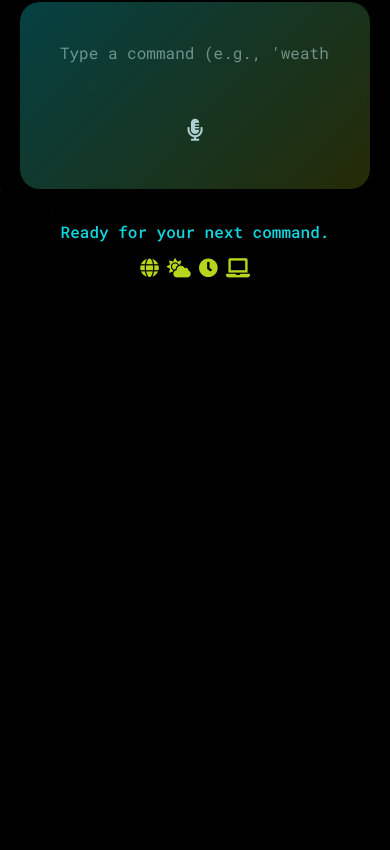
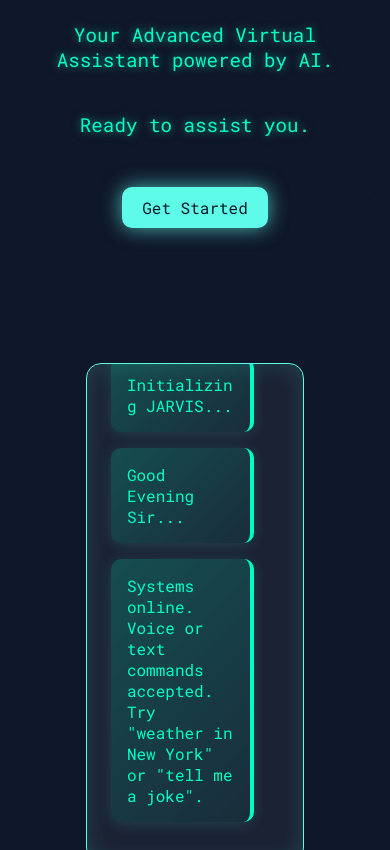
Before and after one commit to OmkarPatil45/Jarvis-AI-main, a plain HTML site: page index.html in a window 390 px wide. Shown: the part 617-1467 px from the top of the page. Before the commit the page ends 910 px from the top, so only its background shows below. Drawn offline with Linux system fonts and the light colour scheme.

Commit message:
improved Jarvis's UI

```diff
--- a/index.html
+++ b/index.html
@@ -12,16 +12,23 @@
 
 <body>
     <canvas id="particles-canvas"></canvas>
-
     <section class="main">
         <div class="image-container">
             <div class="image">
                 <img src="giphy.gif" alt="JARVIS Avatar">
             </div>
-            <h1>J A R V I S</h1>
-            <p>Your Advanced Virtual Assistant. Powered by AI. Ready to assist.</p>
+            <h1>J A R V I S</h1><br>
+            <p>Your Advanced Virtual Assistant powered by AI.</p>
+             <p>Ready to assist you.</p>
         </div>
 
+        <a href="#chat-section" class="btn">Get Started</a>
+        <br><br>
+
+
+        <!-- Chat section -->
+        <section id="chat-section">
+            <div class="chat-wrapper">
                 <div class="chat-container" id="chatContainer">
                     <!-- Messages will be appended here -->
                 </div>
@@ -30,15 +37,15 @@
                     <input type="text" id="userInput" placeholder="Type a command (e.g., 'weather in London') or click the mic..." />
                     <button class="talk" id="talkBtn"><i class="fas fa-microphone-alt"></i></button>
                 </div>
-
                 <div class="status" id="status">Initializing...</div>
-
                 <div class="features">
                     <i class="fas fa-globe" title="Web Search"></i>
                     <i class="fas fa-cloud-sun" title="Weather"></i>
                     <i class="fas fa-clock" title="Time/Date"></i>
                     <i class="fas fa-laptop" title="Apps"></i>
                 </div>
+            </div>
+        </section>
     </section>
 
     <script src="app.js"></script>
--- a/style.css
+++ b/style.css
@@ -6,14 +6,18 @@
     font-family: "Roboto Mono", monospace;
 }
 
+html {
+    scroll-behavior: smooth;
+}
+
 body {
-    background: #000;
+    background: #0F172A;/* /* 🌌 midnight blue */
     min-height: 100vh;
     display: flex;
     align-items: center;
     justify-content: center;
-    color: #aed0d0;
-    overflow-y: auto; /* Fixed: Allows vertical scrolling for the whole page */
+    color: #F8FAFC; /* soft white text */
+    overflow-y: auto;
     position: relative;
 }
 
@@ -24,7 +28,7 @@ body {
     width: 100%;
     height: 100%;
     z-index: -1;
-    opacity: 0.3;
+    opacity: 0.2; /* subtle particles */
 }
 
 .main {
@@ -34,11 +38,11 @@ body {
     display: flex;
     flex-direction: column;
     align-items: center;
-    justify-content: flex-start; /* Changed to flex-start to allow natural content flow */
+    justify-content: flex-start;
     padding: 2rem;
     max-width: 900px;
     width: 95%;
-    min-height: 100vh; /* Keeps full height but allows expansion */
+    min-height: 100vh;
     transition: transform 0.3s ease;
     z-index: 1;
 }
@@ -49,9 +53,8 @@ body {
 
 .main .image-container {
     padding: 10px;
-    margin-bottom: 2rem;
     text-align: center;
-    flex-shrink: 0; /* Prevents image from shrinking */
+    flex-shrink: 0;
 }
 
 .main .image-container .image {
@@ -59,81 +62,119 @@ body {
     display: flex;
     align-items: center;
     justify-content: center;
+    margin-top: 70px;
+    margin-bottom: 40px;
 }
 
 .main .image-container .image img {
     width: 350px;
     height: 350px;
     border-radius: 50%;
-    border: 3px solid #b9d41d;
+    border: 3px solid #00FFC6; /* 💚 electric mint border */
     animation: pulse 2s infinite;
     max-width: 100%;
-    box-shadow: 0 0 30px rgba(185, 212, 29, 0.5);
+    box-shadow: 0 0 35px rgba(0, 255, 198, 0.6);
 }
 
 @keyframes pulse {
     0% {
         transform: scale(1);
-        box-shadow: 0 0 0 0 rgba(185, 212, 29, 0.7);
+        box-shadow: 0 0 0 0 rgba(0, 255, 198, 0.8);
     }
     70% {
         transform: scale(1.05);
-        box-shadow: 0 0 0 20px rgba(185, 212, 29, 0);
+        box-shadow: 0 0 0 25px rgba(0, 255, 198, 0);
     }
     100% {
         transform: scale(1);
-        box-shadow: 0 0 0 0 rgba(185, 212, 29, 0);
+        box-shadow: 0 0 0 0 rgba(0, 255, 198, 0);
     }
 }
 
 .main .image-container h1 {
-    color: #b9d41d;
+    color: #5EFCE8; /* 💎 soft aqua accent */
     text-align: center;
     margin-bottom: 10px;
     font-size: 40px;
     letter-spacing: 0.1em;
-    text-shadow: 0 0 20px rgba(185, 212, 29, 0.8);
+    text-shadow: 0 0 20px rgba(94, 252, 232, 0.8), 0 0 40px rgba(0, 255, 198, 0.4);
     animation: glow 3s ease-in-out infinite alternate;
 }
 
 @keyframes glow {
-    from { text-shadow: 0 0 10px rgba(185, 212, 29, 0.5); }
-    to { text-shadow: 0 0 20px rgba(185, 212, 29, 0.8), 0 0 30px rgba(185, 212, 29, 0.4); }
+    from { text-shadow: 0 0 10px rgba(94, 252, 232, 0.6); }
+    to { text-shadow: 0 0 25px rgba(0, 255, 198, 0.9); }
 }
 
 .main .image-container p {
-    color: #10d7de;
+    color: #00FFC6; /* 💚 electric mint text */
     text-align: center;
     margin-bottom: 40px;
     font-size: 1.2rem;
-    text-shadow: 0 0 5px rgba(16, 215, 222, 0.5);
+    text-shadow: 0 0 10px rgba(0, 255, 198, 0.6);
+}
+
+.btn {
+    margin-bottom: 20px;
+    padding: 10px 20px;
+    border-radius: 10px;
+    border: none;
+    background-color: #5EFCE8; /* 💎 aqua button */
+    color: #0F172A;
+    font-size: medium;
+    text-decoration: none;
+    cursor: pointer;
+    transition: all 0.3s ease;
+    box-shadow: 0 0 20px rgba(94, 252, 232, 0.7);
+}
+
+.btn:hover {
+    background-color: #00FFC6;
+    box-shadow: 0 0 25px rgba(0, 255, 198, 0.8), 0 0 50px rgba(94, 252, 232, 0.6);
+    transform: scale(1.05);
+}
+
+#chat-section {
+    width: 100%;
+    height: 100vh;
+    display: flex;
+    align-items: center;
+    justify-content: center;
+    background: transparent;
+    position: relative;
+    padding: 2rem;
+}
+
+.chat-wrapper {
+    display: flex;
+    flex-direction: column;
+    align-items: center;
+    justify-content: center;
+    width: 90%;
+    max-width: 800px;
+    height: 100%;
 }
 
 .chat-container {
-    background: rgba(50, 64, 66, 0.4);
-    border: 1px solid #b9d41d;
+    background: rgba(255, 255, 255, 0.05);
+    border: 1px solid #5EFCE8; /* aqua border */
     border-radius: 15px;
     padding: 1.5rem;
-    max-height: 350px; /* Changed to max-height for flexibility */
-    overflow-y: auto; /* Ensures scrollbar appears when needed */
+    max-height: 500px;
+    overflow-y: auto;
     margin-bottom: 1.5rem;
     text-align: left;
     width: 100%;
     scrollbar-width: thin;
-    scrollbar-color: #b9d41d #324042;
-    box-shadow: inset 0 0 20px rgba(185, 212, 29, 0.1);
+    scrollbar-color: #5EFCE8 #1E293B;
+    box-shadow: inset 0 0 25px rgba(94, 252, 232, 0.15);
 }
 
 .chat-container::-webkit-scrollbar {
     width: 8px;
 }
-
-.chat-container::-webkit-scrollbar-track {
-    background: rgba(50, 64, 66, 0.5);
-}
-
 .chat-container::-webkit-scrollbar-thumb {
-    background: linear-gradient(#b9d41d, #10d7de);
+    background: linear-gradient(#00FFC6, #5EFCE8);
     border-radius: 4px;
 }
 
@@ -144,27 +185,22 @@ body {
     max-width: 85%;
     word-wrap: break-word;
     animation: fadeIn 0.5s ease-in;
-    box-shadow: 0 2px 10px rgba(0, 0, 0, 0.3);
-}
-
-@keyframes fadeIn {
-    from { opacity: 0; transform: translateY(20px); }
-    to { opacity: 1; transform: translateY(0); }
+    box-shadow: 0 2px 15px rgba(94, 252, 232, 0.15);
 }
 
 .user-message {
-    background: linear-gradient(135deg, rgba(16, 215, 222, 0.3), rgba(16, 215, 222, 0.1));
-    color: #aed0d0;
+    background: linear-gradient(135deg, rgba(94, 252, 232, 0.2), rgba(94, 252, 232, 0.05));
+    color: #F8FAFC;
     margin-left: auto;
     text-align: right;
-    border-left: 4px solid #10d7de;
+    border-left: 4px solid #5EFCE8;
 }
 
 .assistant-message {
-    background: linear-gradient(135deg, rgba(185, 212, 29, 0.2), rgba(185, 212, 29, 0.05));
-    color: #b9d41d;
+    background: linear-gradient(135deg, rgba(0, 255, 198, 0.2), rgba(0, 255, 198, 0.05));
+    color: #00FFC6;
     margin-right: auto;
-    border-right: 4px solid #b9d41d;
+    border-right: 4px solid #00FFC6;
 }
 
 .input-container {
@@ -175,15 +211,15 @@ body {
     max-width: 600px;
     height: 60px;
     border-radius: 30px;
-    background: linear-gradient(135deg, rgba(16, 215, 222, 0.3), rgba(185, 212, 29, 0.2));
+    background: linear-gradient(135deg, rgba(94, 252, 232, 0.15), rgba(0, 255, 198, 0.15));
     margin-bottom: 1rem;
     transition: all 0.3s ease;
-    box-shadow: 0 5px 15px rgba(0, 0, 0, 0.2);
+    box-shadow: 0 0 15px rgba(94, 252, 232, 0.3);
 }
 
 .input-container:hover,
 .input-container:focus-within {
-    box-shadow: 0 0 25px rgba(16, 215, 222, 0.6);
+    box-shadow: 0 0 30px rgba(0, 255, 198, 0.6);
     transform: scale(1.02);
 }
 
@@ -192,15 +228,14 @@ body {
     background: transparent;
     outline: none;
     border: none;
-    color: #aed0d0;
+    color: #F8FAFC;
     font-size: 16px;
     padding: 0 1.5rem;
     height: 100%;
 }
 
 .input-container input::placeholder {
-    color: #aed0d0;
-    opacity: 0.6;
+    color: #94A3B8;
 }
 
 .main .input-container .talk {
@@ -221,33 +256,28 @@ body {
 
 .main .input-container .talk:hover {
     transform: scale(1.15);
-    background: rgba(185, 212, 29, 0.2);
+    background: rgba(94, 252, 232, 0.2);
 }
 
 .main .input-container .talk.listening {
     animation: bounce 0.8s infinite;
-    background: linear-gradient(135deg, #b9d41d, #10d7de);
+    background: linear-gradient(135deg, #00FFC6, #5EFCE8);
     color: #000;
 }
 
 .main .input-container .talk i {
     font-size: 22px;
-    color: #aed0d0;
+    color: #5EFCE8;
 }
 
 .status {
-    color: #10d7de;
+    color: #00FFC6;
     font-size: 1rem;
     text-align: center;
     margin-top: 1rem;
     opacity: 0.9;
     font-weight: 500;
     animation: pulseText 2s infinite;
-}
-
-@keyframes pulseText {
-    0%, 100% { opacity: 0.9; }
-    50% { opacity: 1; }
 }
 
 .features {
@@ -258,101 +288,25 @@ body {
 
 .features i {
     font-size: 1.5rem;
-    color: #b9d41d;
-    cursor: default;
+    color: #5EFCE8;
     transition: color 0.3s ease;
 }
 
 .features i:hover {
-    color: #10d7de;
+    color: #00FFC6;
 }
 
-/* Responsive Design */
-@media (max-width: 768px) {
-    .main {
-        padding: 1rem;
-        width: 98%;
-        align-items: stretch; /* Allows full-width on mobile */
-    }
-
-    .main .image-container .image img {
-        width: 250px;
-        height: 250px;
-    }
-
-    .main .image-container h1 {
-        font-size: 2.5rem;
-    }
-
-    .main .image-container p {
-        font-size: 1rem;
-        margin-bottom: 2rem;
-    }
-
-    .chat-container {
-        max-height: 250px;
-        padding: 1rem;
-    }
-
-    .input-container {
-        flex-direction: column;
-        height: auto;
-        padding: 1.5rem;
-        gap: 1rem;
-    }
-
-    .input-container input {
-        width: 100%;
-        text-align: center;
-        padding: 1rem;
-    }
-
-    .main .input-container .talk {
-        width: 70px;
-        height: 70px;
-        margin-right: 0;
-    }
-
-    .features {
-        gap: 1rem;
-        justify-content: center;
-    }
-
-    .features i {
-        font-size: 1.2rem;
-    }
-}
-
-@media (max-width: 480px) {
-    .main .image-container .image img {
-        width: 200px;
-        height: 200px;
-    }
-
-    .main .image-container h1 {
-        font-size: 2rem;
-    }
-
-    .chat-container {
-        max-height: 200px;
-    }
-
-    .input-container {
-        width: 100%;
-        border-radius: 20px;
-    }
-
-    .features {
-        flex-wrap: wrap;
-        gap: 0.5rem;
-    }
+@keyframes fadeIn {
+    from { opacity: 0; transform: translateY(20px); }
+    to { opacity: 1; transform: translateY(0); }
 }
 
 @keyframes bounce {
-    0%, 100% {
-        transform: scale(1);
-    }
-    50% {
-        transform: scale(1.2);
-    }
+    0%, 100% { transform: scale(1); }
+    50% { transform: scale(1.2); }
 }
+
+@keyframes pulseText {
+    0%, 100% { opacity: 0.9; }
+    50% { opacity: 1; }
+}
```
Lines whose indentation alone changed are shown as unchanged.
